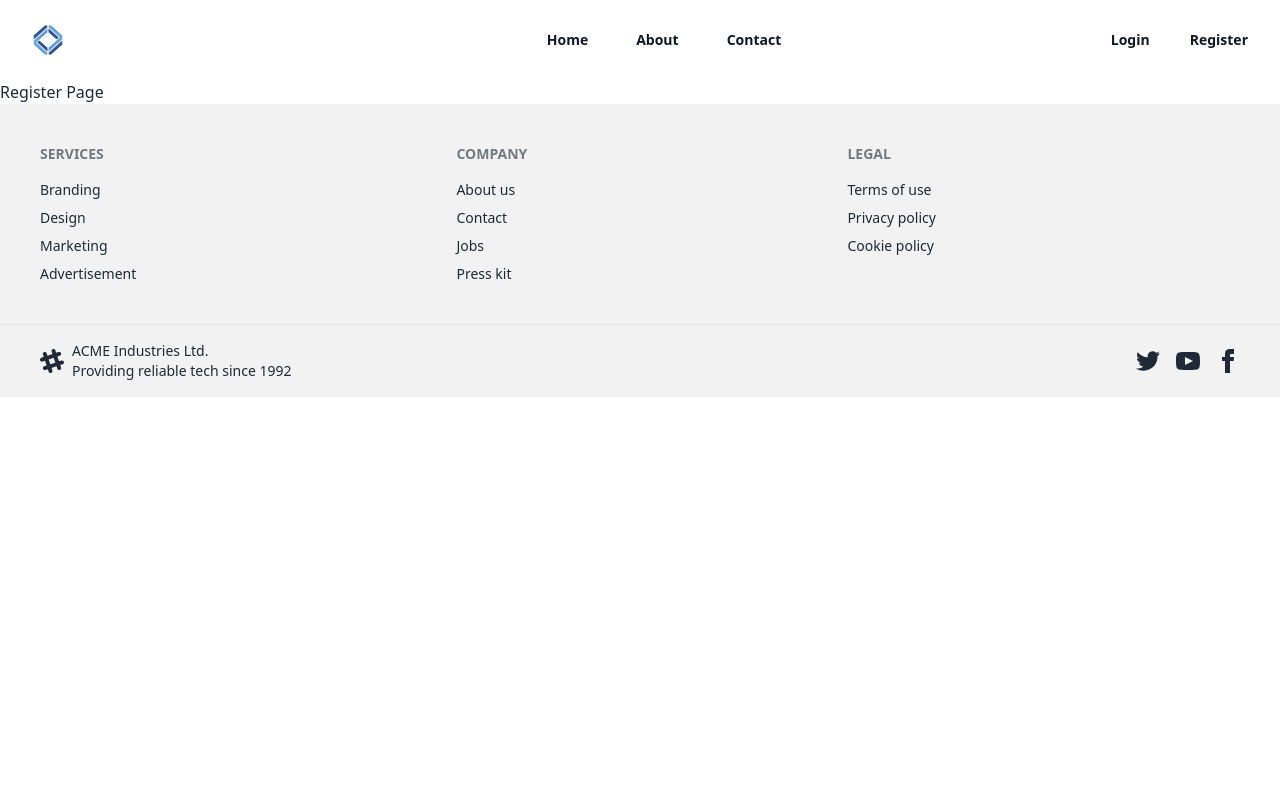
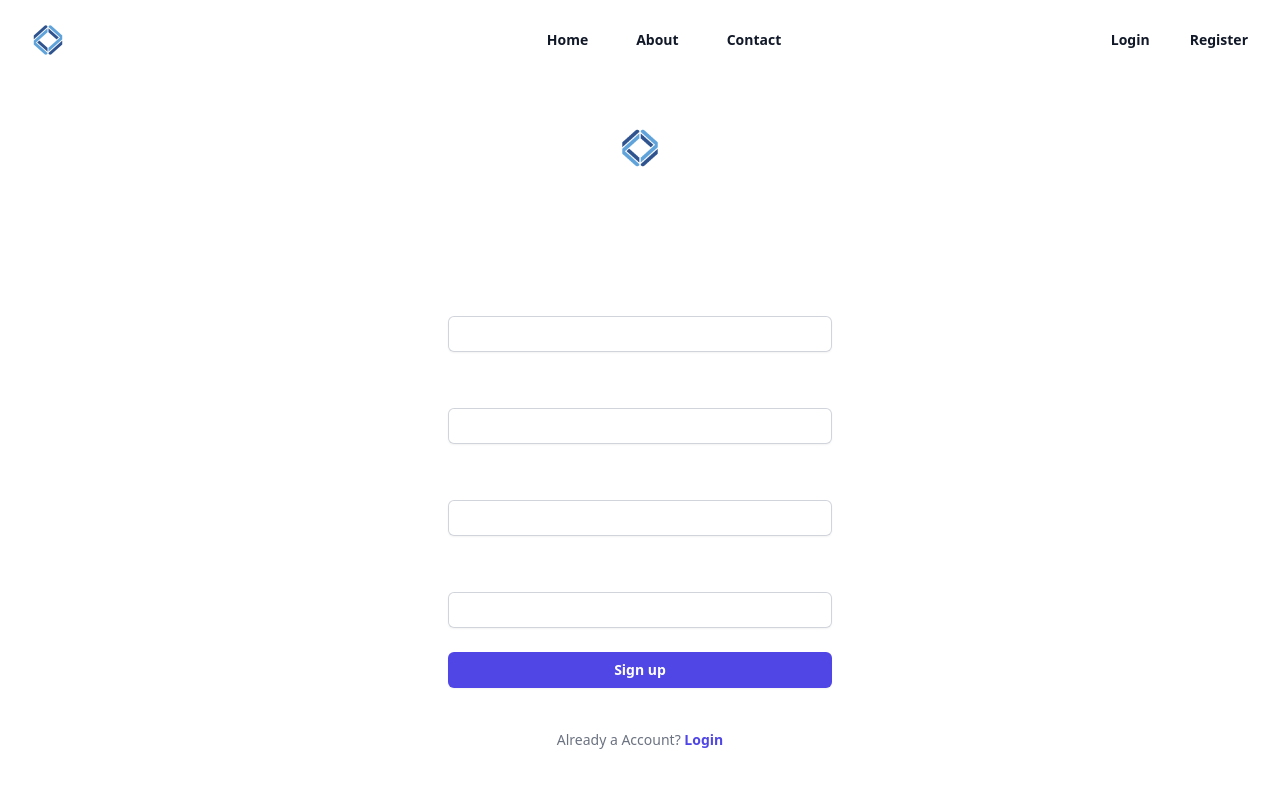
Before and after one commit to keekmx1/nuxt-tailwind-bi, a Nuxt app: page /register in a window 1280 px wide. Shown: the top 800 px of the page. Built offline with nearby package versions, Linux system fonts and the light colour scheme.

Commit message:
Create Register page

```diff
--- a/pages/login.vue
+++ b/pages/login.vue
@@ -14,7 +14,7 @@
       <div>
         <label for="email" class="block text-sm font-medium leading-6 text-white">Email address</label>
         <div class="mt-2">
-          <input id="email" name="email" type="email" autocomplete="email" required class="block w-full rounded-md border-0 py-1.5 text-gray-900 shadow-sm ring-1 ring-inset ring-gray-300 placeholder:text-gray-400 focus:ring-2 focus:ring-inset focus:ring-indigo-600 sm:text-sm sm:leading-6">
+          <input id="email" name="email" type="email" autocomplete="email" required class="block w-full rounded-md border-0 py-1.5 text-white shadow-sm ring-1 ring-inset ring-gray-300 placeholder:text-gray-400 focus:ring-2 focus:ring-inset focus:ring-indigo-600 sm:text-sm sm:leading-6">
         </div>
       </div>
 
@@ -26,7 +26,7 @@
           </div>
         </div>
         <div class="mt-2">
-          <input id="password" name="password" type="password" autocomplete="current-password" required class="block w-full rounded-md border-0 py-1.5 text-gray-900 shadow-sm ring-1 ring-inset ring-gray-300 placeholder:text-gray-400 focus:ring-2 focus:ring-inset focus:ring-indigo-600 sm:text-sm sm:leading-6">
+          <input id="password" name="password" type="password" autocomplete="current-password" required class="block w-full rounded-md border-0 py-1.5 text-white shadow-sm ring-1 ring-inset ring-gray-300 placeholder:text-gray-400 focus:ring-2 focus:ring-inset focus:ring-indigo-600 sm:text-sm sm:leading-6">
         </div>
       </div>
 
--- a/pages/register.vue
+++ b/pages/register.vue
@@ -1,14 +1,114 @@
-<script setup lang="ts">
-
-</script>
+<script setup lang="ts"></script>
 
 <template>
-    <div>
-        <h1>Register Page</h1>
+  <div class="flex min-h-full flex-col justify-center px-6 py-12 lg:px-8">
+    <div class="sm:mx-auto sm:w-full sm:max-w-sm">
+      <img
+        class="mx-auto h-10 w-auto"
+        src="/images/logo.webp"
+        alt="Your Company"
+      />
+      <h2
+        class="mt-10 text-center text-2xl font-bold leading-9 tracking-tight text-white"
+      >
+        Register for an account
+      </h2>
     </div>
+
+    <div class="mt-10 sm:mx-auto sm:w-full sm:max-w-sm">
+      <form class="space-y-6" action="#" method="POST">
+        <div>
+          <label
+            for="firstname"
+            class="block text-sm font-medium leading-6 text-white"
+            >FirstName</label
+          >
+          <div class="mt-2">
+            <input
+              id="firstname"
+              name="firstname"
+              type="text"
+              required
+              class="block w-full rounded-md border-0 py-1.5 text-white shadow-sm ring-1 ring-inset ring-gray-300 placeholder:text-gray-400 focus:ring-2 focus:ring-inset focus:ring-indigo-600 sm:text-sm sm:leading-6"
+            />
+          </div>
+        </div>
+
+        <div>
+          <label
+            for="lastname"
+            class="block text-sm font-medium leading-6 text-white"
+            >LastName</label
+          >
+          <div class="mt-2">
+            <input
+              id="lastname"
+              name="lastname"
+              type="text"
+              required
+              class="block w-full rounded-md border-0 py-1.5 text-white shadow-sm ring-1 ring-inset ring-gray-300 placeholder:text-gray-400 focus:ring-2 focus:ring-inset focus:ring-indigo-600 sm:text-sm sm:leading-6"
+            />
+          </div>
+        </div>
+
+        <div>
+          <label
+            for="email"
+            class="block text-sm font-medium leading-6 text-white"
+            >Email address</label
+          >
+          <div class="mt-2">
+            <input
+              id="email"
+              name="email"
+              type="email"
+              autocomplete="email"
+              required
+              class="block w-full rounded-md border-0 py-1.5 text-white shadow-sm ring-1 ring-inset ring-gray-300 placeholder:text-gray-400 focus:ring-2 focus:ring-inset focus:ring-indigo-600 sm:text-sm sm:leading-6"
+            />
+          </div>
+        </div>
+
+        <div>
+          <div class="flex items-center justify-between">
+            <label
+              for="password"
+              class="block text-sm font-medium leading-6 text-white"
+              >Password</label
+            >
+          </div>
+          <div class="mt-2">
+            <input
+              id="password"
+              name="password"
+              type="password"
+              autocomplete="current-password"
+              required
+              class="block w-full rounded-md border-0 py-1.5 text-white shadow-sm ring-1 ring-inset ring-gray-300 placeholder:text-gray-400 focus:ring-2 focus:ring-inset focus:ring-indigo-600 sm:text-sm sm:leading-6"
+            />
+          </div>
+        </div>
+
+        <div>
+          <button
+            type="submit"
+            class="flex w-full justify-center rounded-md bg-indigo-600 px-3 py-1.5 text-sm font-semibold leading-6 text-white shadow-sm hover:bg-indigo-500 focus-visible:outline focus-visible:outline-2 focus-visible:outline-offset-2 focus-visible:outline-indigo-600"
+          >
+            Sign up
+          </button>
+        </div>
+      </form>
+
+      <p class="mt-10 text-center text-sm text-gray-500">
+        Already a Account?
+        <NuxtLink
+          to="/login"
+          class="font-semibold leading-6 text-indigo-600 hover:text-indigo-500"
+          >Login</NuxtLink
+        >
+      </p>
+    </div>
+  </div>
 </template>
 
-
-<style scoped>
-
-</style>
+<style scoped></style>
```
Also changed, not shown: public/images/login.webp (added).
